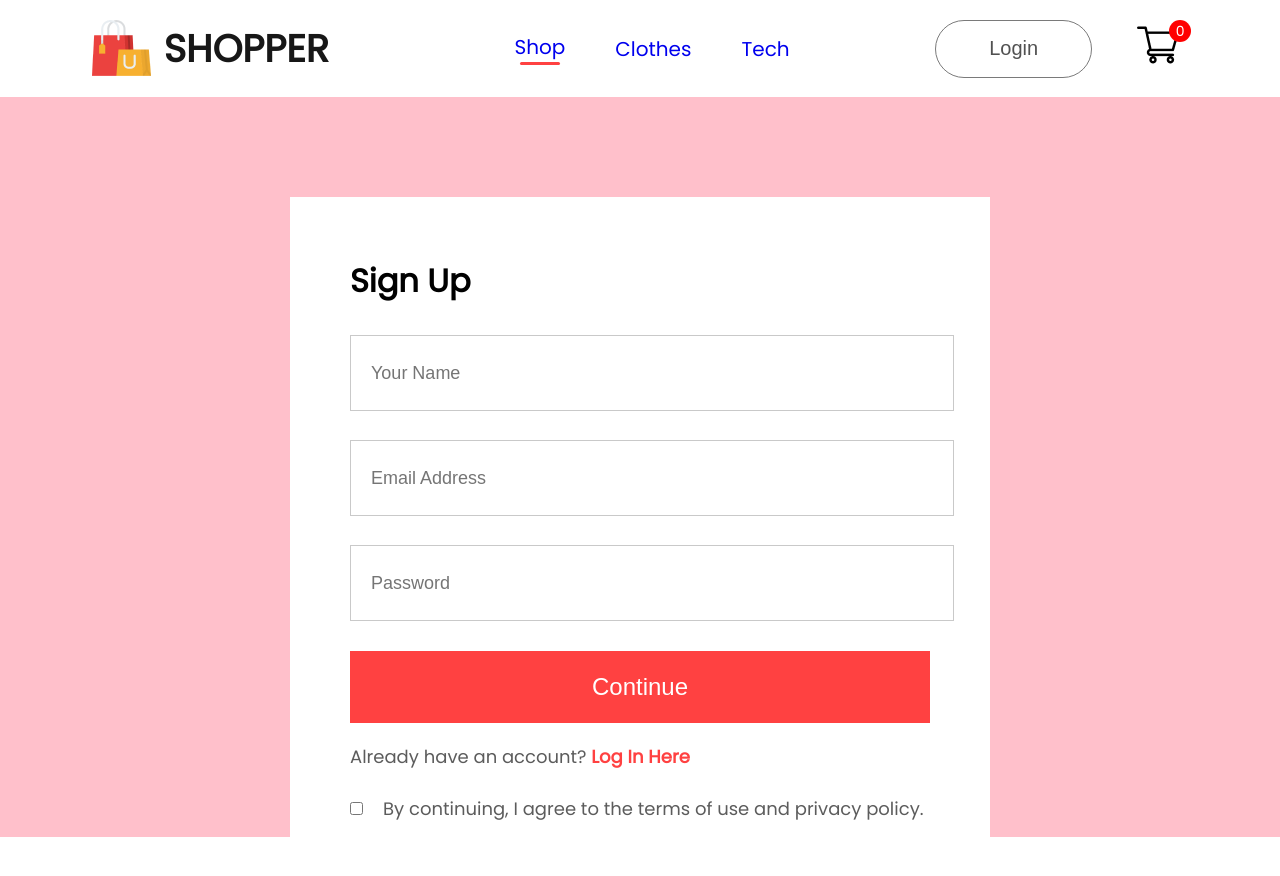
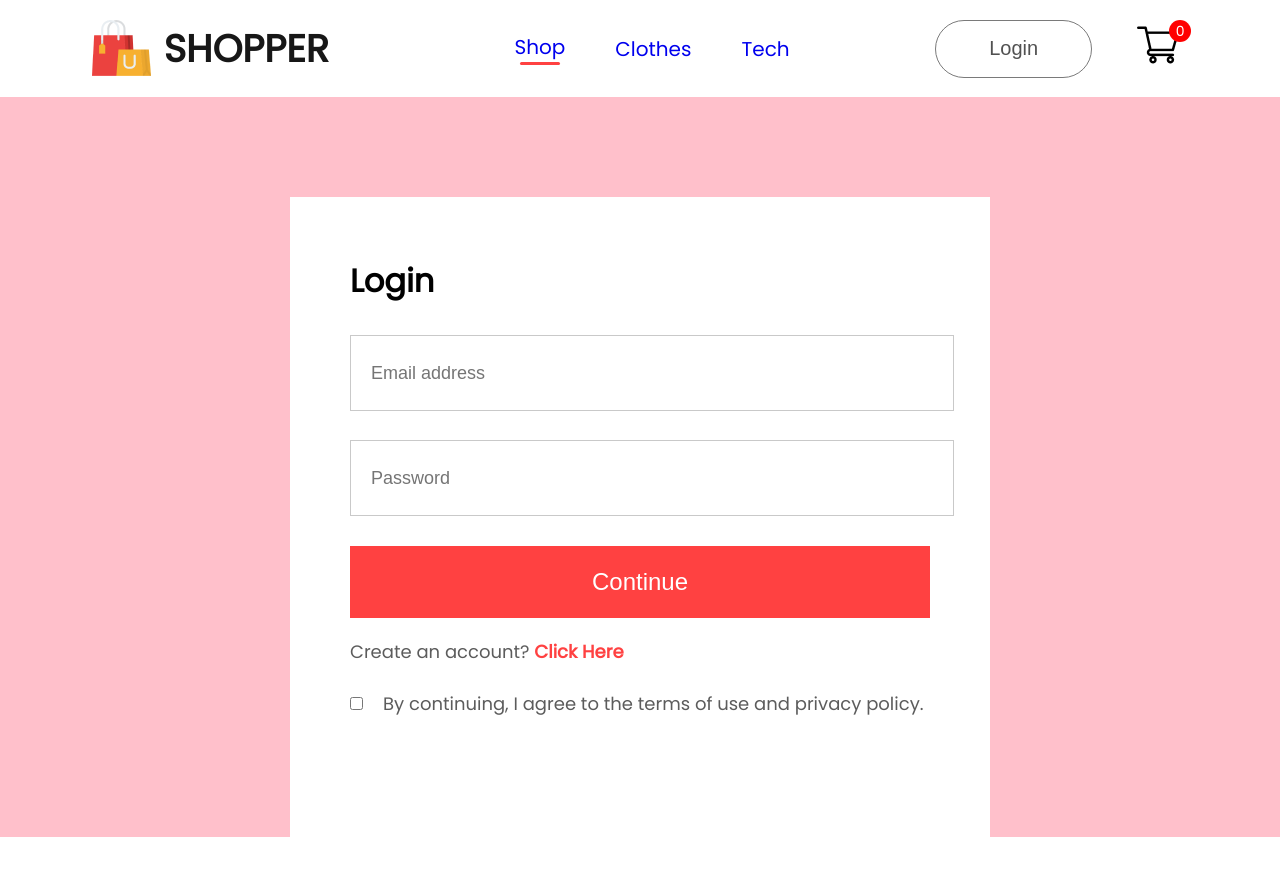
Before and after one commit to ZvsZig/e-commerce, a React (Create React App) app in the folder frontend/: page /login in a window 1280 px wide. Shown: the top 876 px of the page. Built offline with nearby package versions, Linux system fonts and the light colour scheme.

Commit message:
site now takes in login and signup data from users

```diff
--- a/frontend/src/pages/LoginSignup.jsx
+++ b/frontend/src/pages/LoginSignup.jsx
@@ -1,18 +1,39 @@
-import React from 'react'
+import React, { useState } from 'react'
 import './CSS/loginsignup.css'
 
 const LoginSignup = () => {
+
+const[state, setState] = useState('Login');
+const [formData, setFormData] = useState({
+  username:'',
+  password:'',
+  email:'',
+})
+
+const changeHandler = (e) => {
+  setFormData({...formData, [e.target.name]: e.target.value})
+}
+
+const login = async() => {
+  console.log("Login function initiated", formData)
+}
+
+const signup = async() => {
+  console.log("Signup function initiated", formData)
+}
+
   return (
     <div className='login-signup'>
         <div className='loginsignup-container'>
-          <h1>Sign Up</h1>
-          <div className='loginsignup-fields'>
-            <input type='text' placeholder='Your Name'/>
-            <input type='email' placeholder='Email Address'/>
-            <input type='password' placeholder='Password'/>
-          </div>
-          <button>Continue</button>
-          <p className='loginsignup-login'>Already have an account? <span>Log In Here</span></p>
+          <h1>{state}</h1>
+          <div className="loginsignup-fields">
+          {state==="Sign Up"?<input type="text" placeholder="Your name" name="username" value={formData.username} onChange={changeHandler}/>:<></>}
+          <input type="email" placeholder="Email address" name="email" value={formData.email} onChange={changeHandler}/>
+          <input type="password" placeholder="Password" name="password" value={formData.password} onChange={changeHandler}/>
+        </div>
+          <button onClick={() => {state === "Login"?login():signup()}}>Continue</button>
+          {state === "Sign Up"?<p className='loginsignup-login'>Already have an account? <span onClick={()=> setState('Login')}>Log In Here</span></p>
+          :<p className='loginsignup-login'>Create an account? <span onClick={()=> setState('Sign Up')}>Click Here</span></p>}
           <div className='loginsignup-agree'>
             <input type='checkbox' name = '' id = ''/>
             <p>
```
Also changed, not shown: 1 other file (tests, documents, lock files or other folders).
